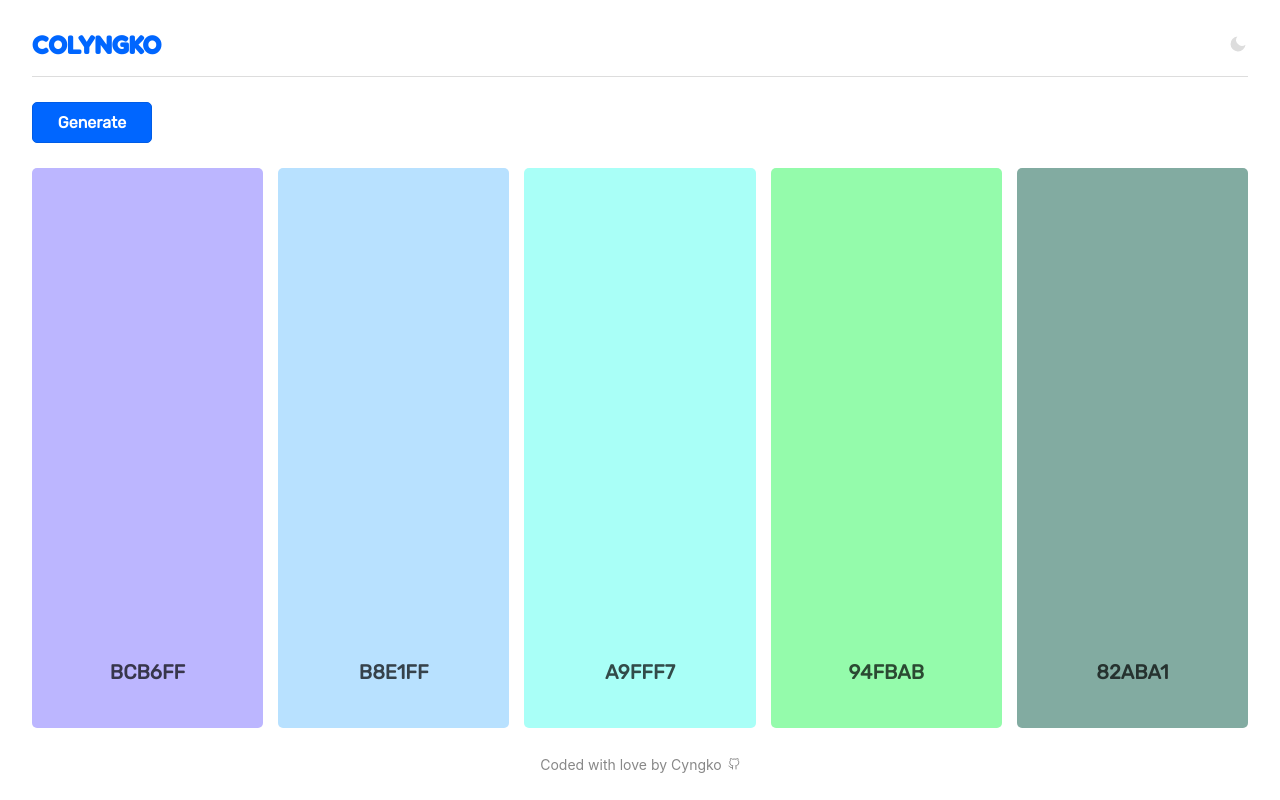
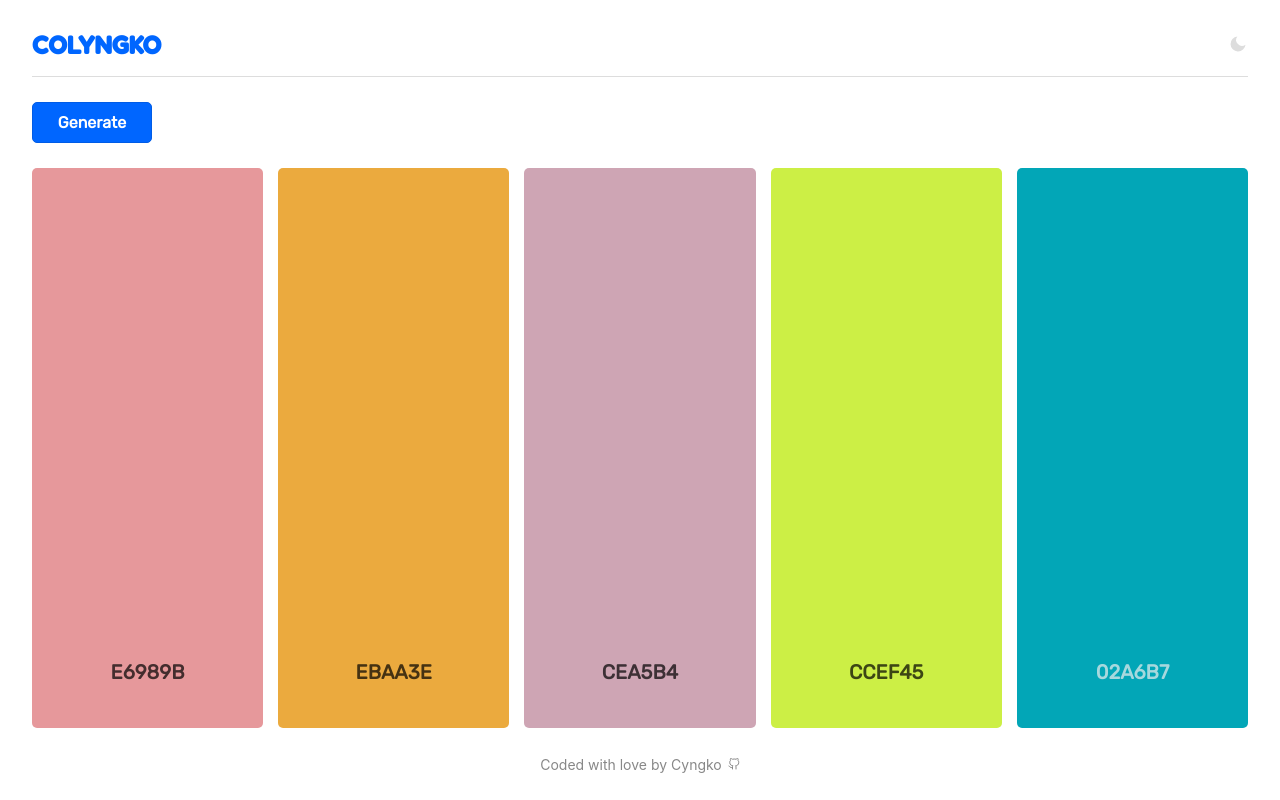
Before and after one commit to cyngko/color-palette-generator, a React (Create React App) app: page / in a window 1280 px wide. Built offline with nearby package versions, Linux system fonts and the light colour scheme.

Commit message:
Updated initial scheme

```diff
--- a/src/App.js
+++ b/src/App.js
@@ -6,19 +6,44 @@ import Controlbar from './components/controlBar';
 import Footer from './components/footer';
 
 function App() {
+  const getNum = () => Math.floor(Math.random() * 256);
   const [scheme, setScheme] = React.useState({
     color: [
-      { id: 1, color: [188, 182, 255], isToggled: false, input: 'N' },
-      { id: 2, color: [184, 225, 255], isToggled: false, input: 'N' },
-      { id: 3, color: [169, 255, 247], isToggled: false, input: 'N' },
-      { id: 4, color: [148, 251, 171], isToggled: false, input: 'N' },
-      { id: 5, color: [130, 171, 161], isToggled: false, input: 'N' },
+      {
+        id: 1,
+        color: [getNum(), getNum(), getNum()],
+        isToggled: false,
+        input: 'N',
+      },
+      {
+        id: 2,
+        color: [getNum(), getNum(), getNum()],
+        isToggled: false,
+        input: 'N',
+      },
+      {
+        id: 3,
+        color: [getNum(), getNum(), getNum()],
+        isToggled: false,
+        input: 'N',
+      },
+      {
+        id: 4,
+        color: [getNum(), getNum(), getNum()],
+        isToggled: false,
+        input: 'N',
+      },
+      {
+        id: 5,
+        color: [getNum(), getNum(), getNum()],
+        isToggled: false,
+        input: 'N',
+      },
     ],
   });
   const [mode, setMode] = React.useState('light');
 
   function getSchemes() {
-    const getNum = () => Math.floor(Math.random() * 256);
     const newScheme = [];
     for (const [index, value] of scheme.color.entries()) {
       value.isToggled
```
